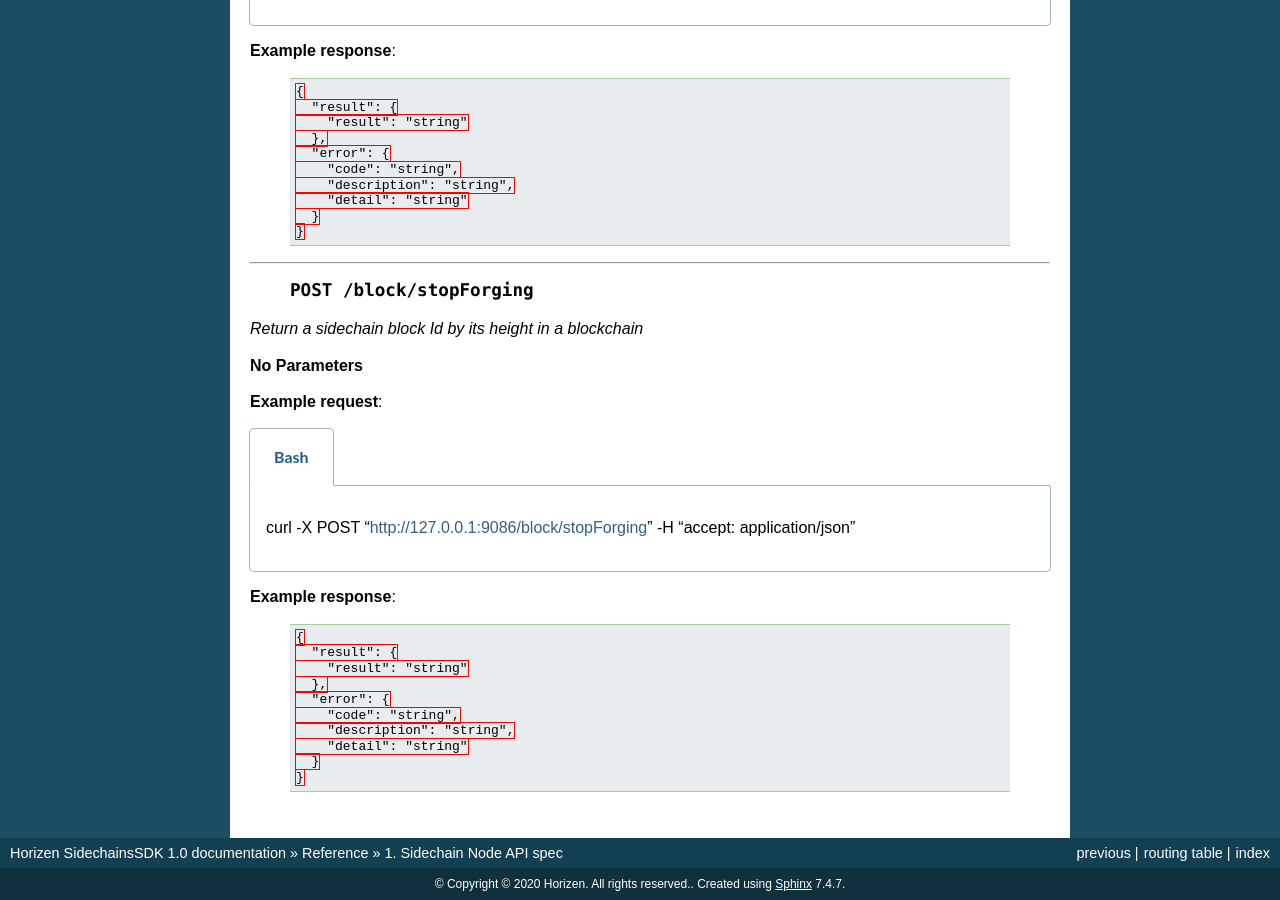
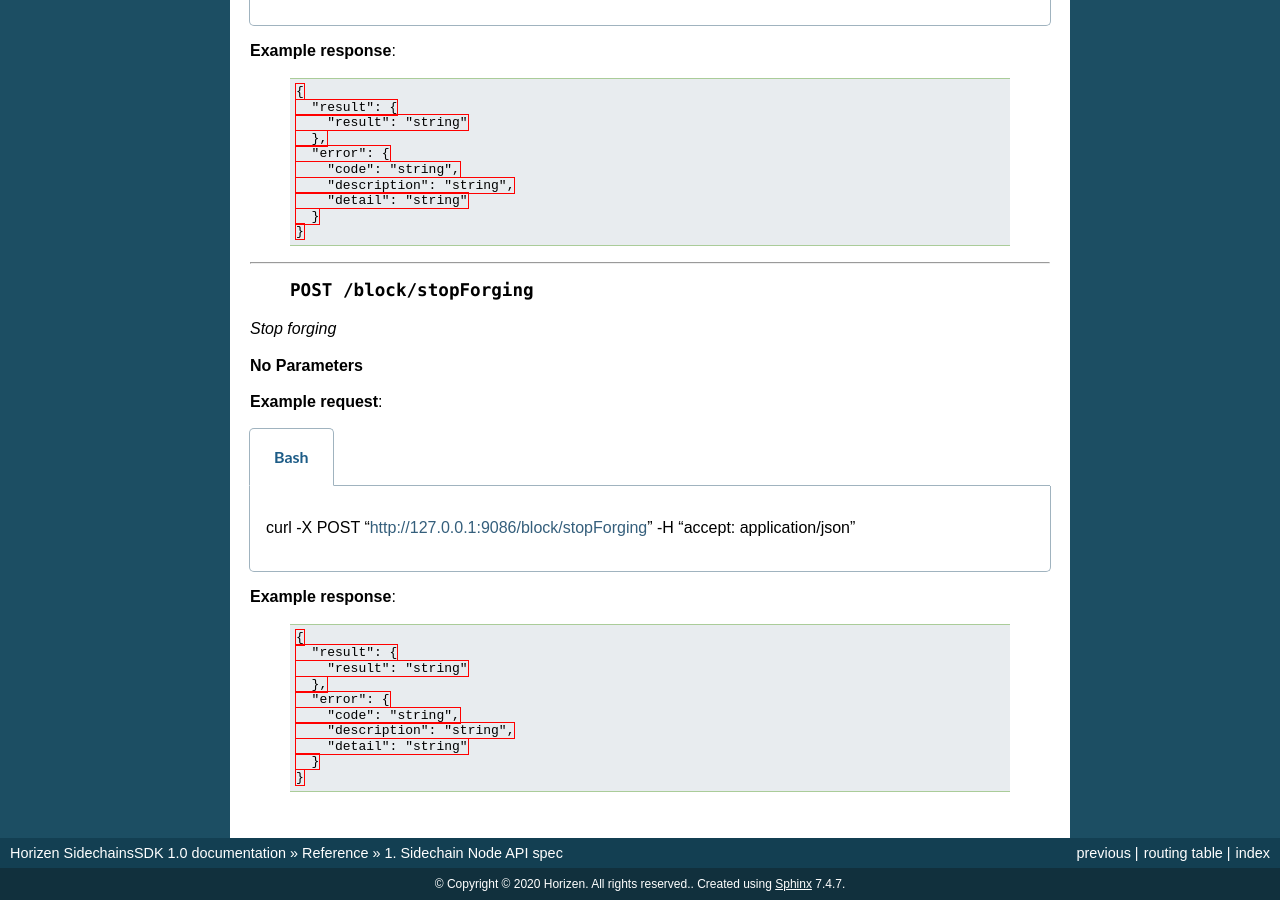
Before and after one commit to megaluck/documentation, a Sphinx documentation site: the page built from docs/reference/01-scnode-api-spec.rst, in a window 1280 px wide and 900 px high, scrolled down 4423 px. Built offline with Sphinx 7.4.7, drawn with Linux system fonts in a browser that asks for light colours.

Commit message:
Update 01-scnode-api-spec.rst

```diff
--- a/docs/reference/01-scnode-api-spec.rst
+++ b/docs/reference/01-scnode-api-spec.rst
@@ -285,7 +285,7 @@ _____
 
  .. http:post:: /block/stopForging
 
-*Return a sidechain block Id by its height in a blockchain*
+*Stop forging*
 
 **No Parameters**
 
```
